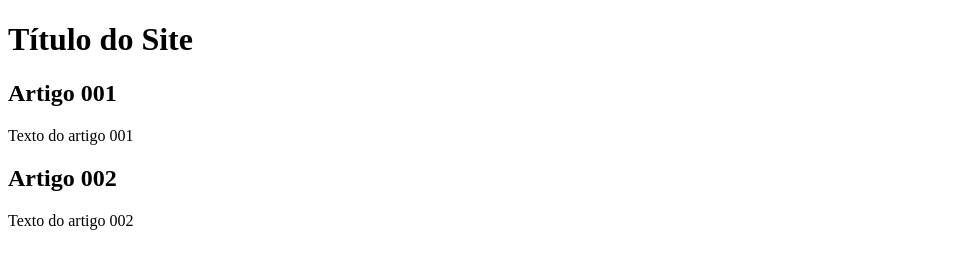
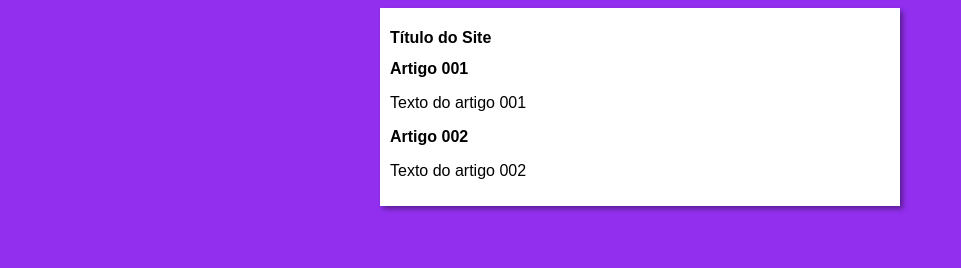
Before and after one commit to Juninho-sp/projeto-site, a plain HTML site: page index.html in a window 1280 px wide. Shown: the whole page, without its empty margins (0-961 px from the left). Drawn offline with Linux system fonts and the light colour scheme.

Commit message:
iniciei o design

```diff
--- /dev/null
+++ b/estilos/style.css
@@ -0,0 +1,17 @@
+*{
+    font-family: Arial, Helvetica, sans-serif;
+    font-size: 16px;
+
+}
+body{
+    background-color: rgb(146, 47, 239);
+
+}
+
+main{
+    background-color: white;
+    width: 500px;
+    margin: auto;
+    padding: 10px;
+    box-shadow: 3px 3px 5px rgba(0, 0, 0, 0.384);
+}
--- a/index.html
+++ b/index.html
@@ -4,6 +4,7 @@
     <meta charset="UTF-8">
     <meta name="viewport" content="width=device-width, initial-scale=1.0">
     <title>Título do Site</title>
+    <link rel="stylesheet" href="estilos/style.css">
 </head>
 <body>
     <main>
```
